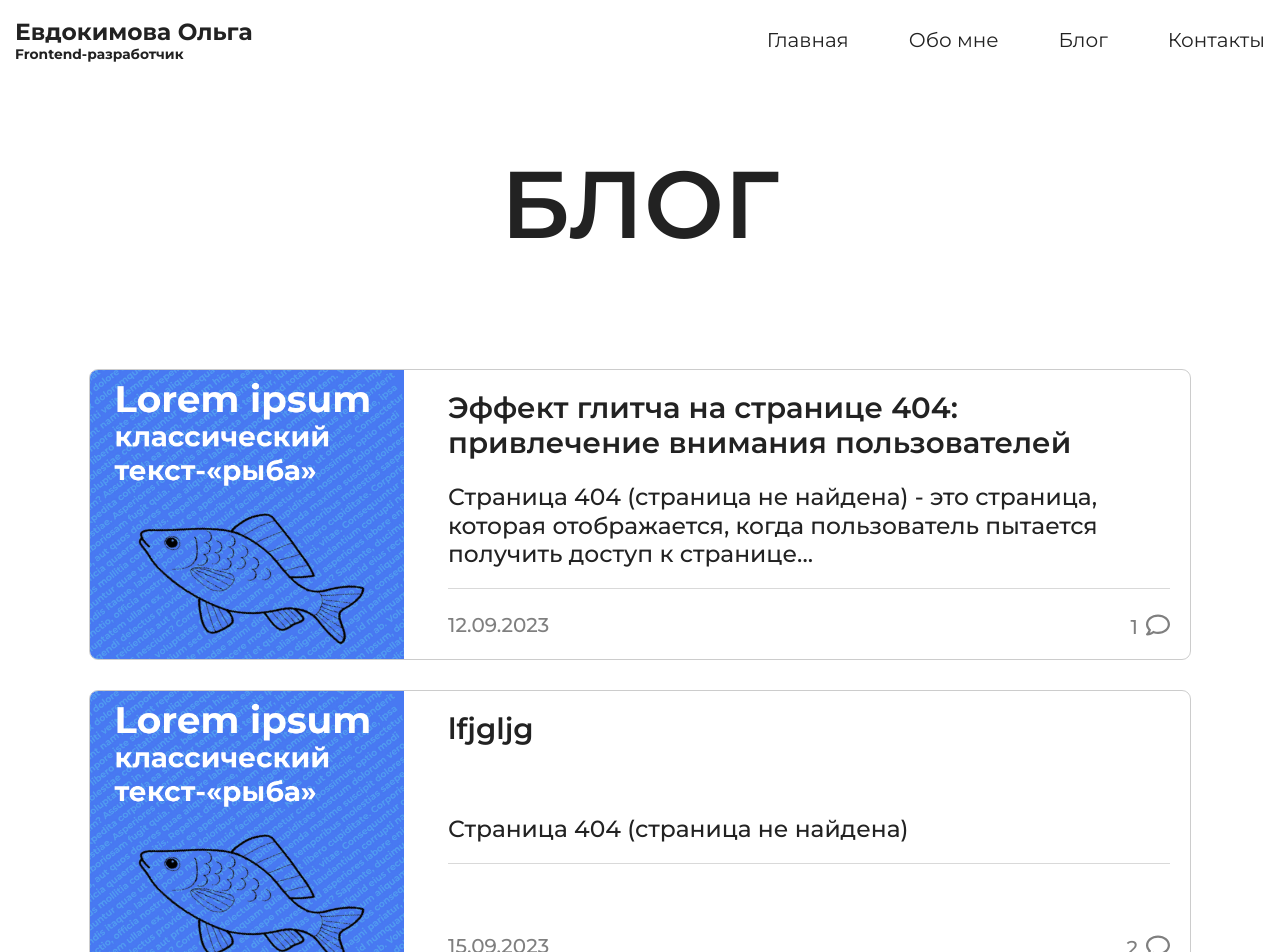
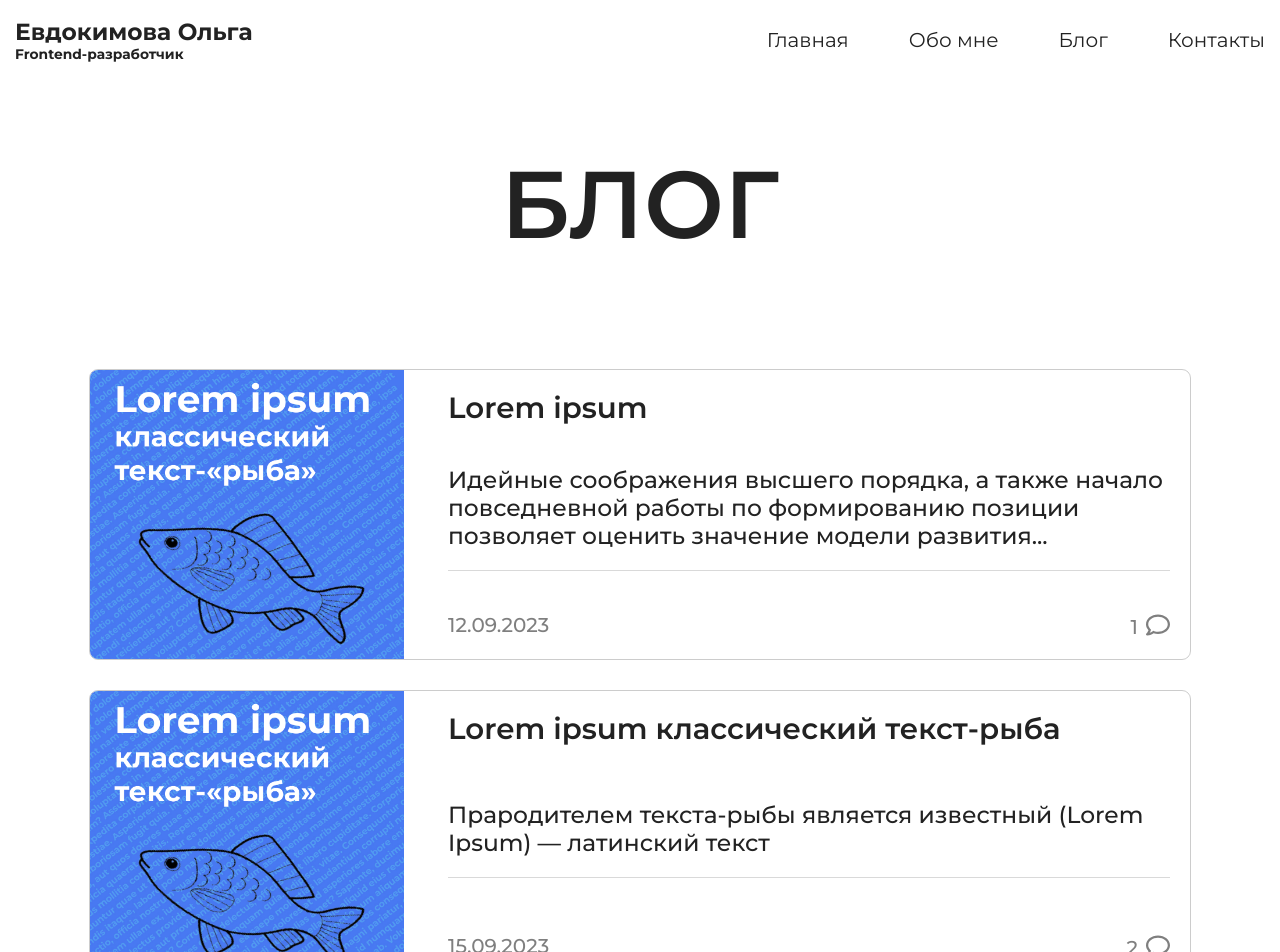
Before and after one commit to olga-evdokimova/evdokimovaolga, a Next.js app: page /blog in a window 1280 px wide. Shown: the top 952 px of the page. Built offline with nearby package versions, Linux system fonts and the light colour scheme.

Commit message:
PageSlug

```diff
--- a/app/blog/page.tsx
+++ b/app/blog/page.tsx
@@ -1,48 +1,38 @@
 import "./style.scss";
 import Title from "../components/Title/Title";
-
 import Image from "next/image";
 import Link from "next/link";
-import { log } from "console";
+
 
 export default function Blog() {
   const blogCard = [
     {
       id: 1,
-      title:
-        "Эффект глитча на странице 404: привлечение внимания пользователей",
+      title: "Lorem ipsum",
       img: "post-01.jpg",
-      excerpt:
-        "Страница 404 (страница не найдена) - это страница, которая отображается, когда пользователь пытается получить доступ к странице...",
+      text: "Идейные соображения высшего порядка, а также начало повседневной работы по формированию позиции позволяет оценить значение модели развития...",
       date: "12.09.2023",
       comments: "1",
     },
     {
       id: 2,
-      title: "lfjgljg",
+      title: "Lorem ipsum классический текст-рыба",
       img: "post-01.jpg",
-      excerpt: "Страница 404 (страница не найдена)",
+      text: "Прародителем текста-рыбы является известный (Lorem Ipsum) — латинский текст",
       date: "15.09.2023",
       comments: "2",
     },
   ];
-  const titles = blogCard.map((card) => card.title);
 
   return (
     <div className="blog container2">
       <Title>Блог</Title>
-      {/* <h3 className="blog__subtitle">
-        Добро пожаловать в мой блог! Здесь вы найдете информацию о моей работе в
-        области фронтенд-разработки. Буду рада поделиться с вами своим опытом и
-        интересными проектами.
-      </h3> */}
-
       {blogCard.map((item, index) => (
         <Link href={`/blog/${item.title}`} className="post" key={index}>
           <Image src={item.img} alt="Картинка" width={314} height={289} />
           <div className="post__content">
             <h3 className="post__title">{item.title}</h3>
-            <p className="post__excerpt">{item.excerpt}</p>
+            <p className="post__text">{item.text}</p>
             <div className="post__info">
               <span className="post__info-date">{item.date}</span>
               <span className="post__info-comments">
@@ -57,7 +47,7 @@ export default function Blog() {
                   <path
                     d="M12.0016 0.501373C5.37429 0.501373 0.00311061 4.86487 0.00311061 10.2501C0.00311061 12.4811 0.935802 14.5246 2.48248 16.1697C1.78413 18.0163 0.331193 19.5817 0.307759 19.6005C-0.00157629 19.9285 -0.0859404 20.4066 0.0921616 20.8191C0.270263 21.2315 0.678023 21.4987 1.12796 21.4987C4.0104 21.4987 6.28355 20.2941 7.64743 19.3286C9.00195 19.7551 10.4643 19.9988 12.0016 19.9988C18.6288 19.9988 24 15.6353 24 10.2501C24 4.86487 18.6288 0.501373 12.0016 0.501373ZM12.0016 17.7491C10.7502 17.7491 9.51282 17.557 8.32703 17.182L7.26311 16.8446L6.34916 17.4914C5.67894 17.9647 4.76031 18.4944 3.6542 18.8506C3.99634 18.2834 4.32911 17.646 4.58689 16.9664L5.0837 15.6494L4.1182 14.6277C3.26988 13.7231 2.25282 12.228 2.25282 10.2501C2.25282 6.11627 6.62569 2.75108 12.0016 2.75108C17.3774 2.75108 21.7503 6.11627 21.7503 10.2501C21.7503 14.3839 17.3774 17.7491 12.0016 17.7491Z"
                     fill="black"
-                    fill-opacity="0.5"
+                    fillOpacity="0.5"
                   />
                 </svg>
               </span>
--- a/app/blog/style.scss
+++ b/app/blog/style.scss
@@ -2,17 +2,6 @@
     h1 {
       padding-bottom: clamp(40px, 40px + (80 - 40) * ((100vw - 320px) / (1358 - 320)), 80px);
     }
-    // &__subtitle {
-    //     text-align: center;
-    //     font-size: clamp(14px, 14px + (20 - 14) * ((100vw - 320px) / (1358 - 320)), 20px);
-    //     padding: 0 60px 60px;
-    //     @media (max-width: 992px){
-    //            padding: 0 10px 30px;
-    //     }
-    //     @media (max-width: 767px){
-    //          padding: 0 10px 0px;
-    //     }
-    // }
 }
 .post {
     display: flex;
@@ -52,7 +41,7 @@
             padding-top: 10px;
         }
     }
-    &__excerpt {
+    &__text {
         font-weight: 500;
         font-size: 24px;
         font-size: clamp(16px, 16px + (24 - 16) * ((100vw - 320px) / (1358 - 320)), 24px);
```
Also changed, not shown: app/blog/[id]/page.tsx (+28 -1 lines).
